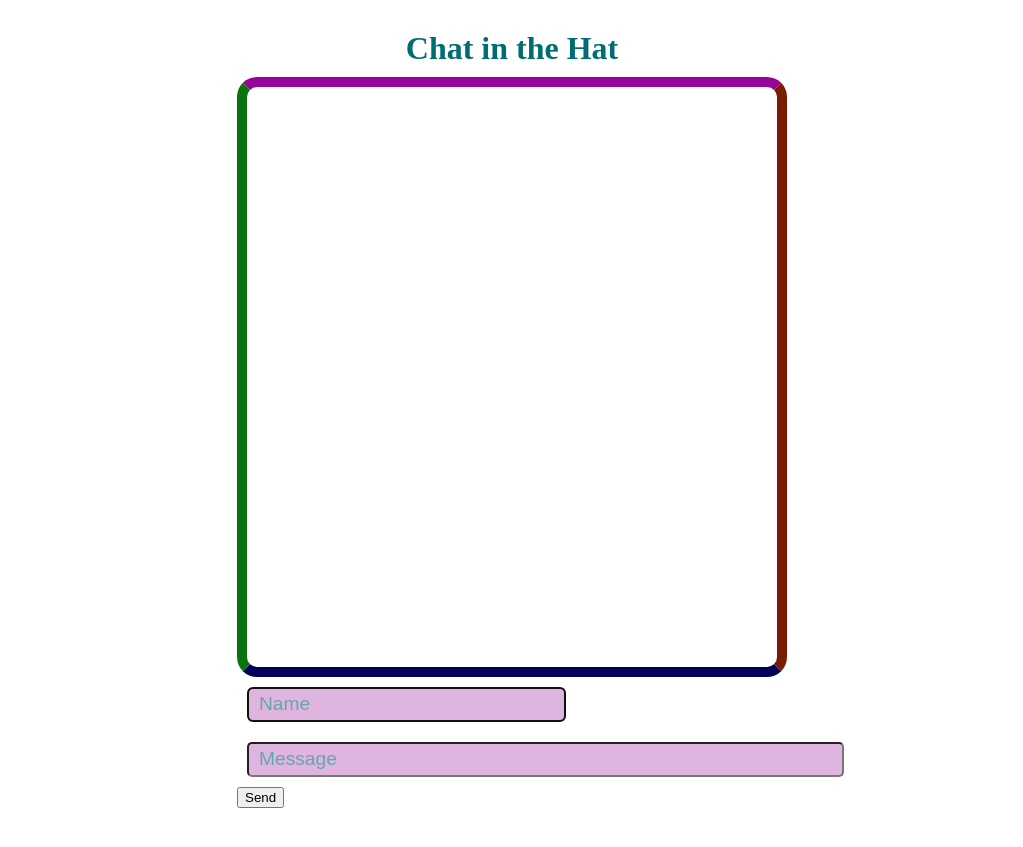
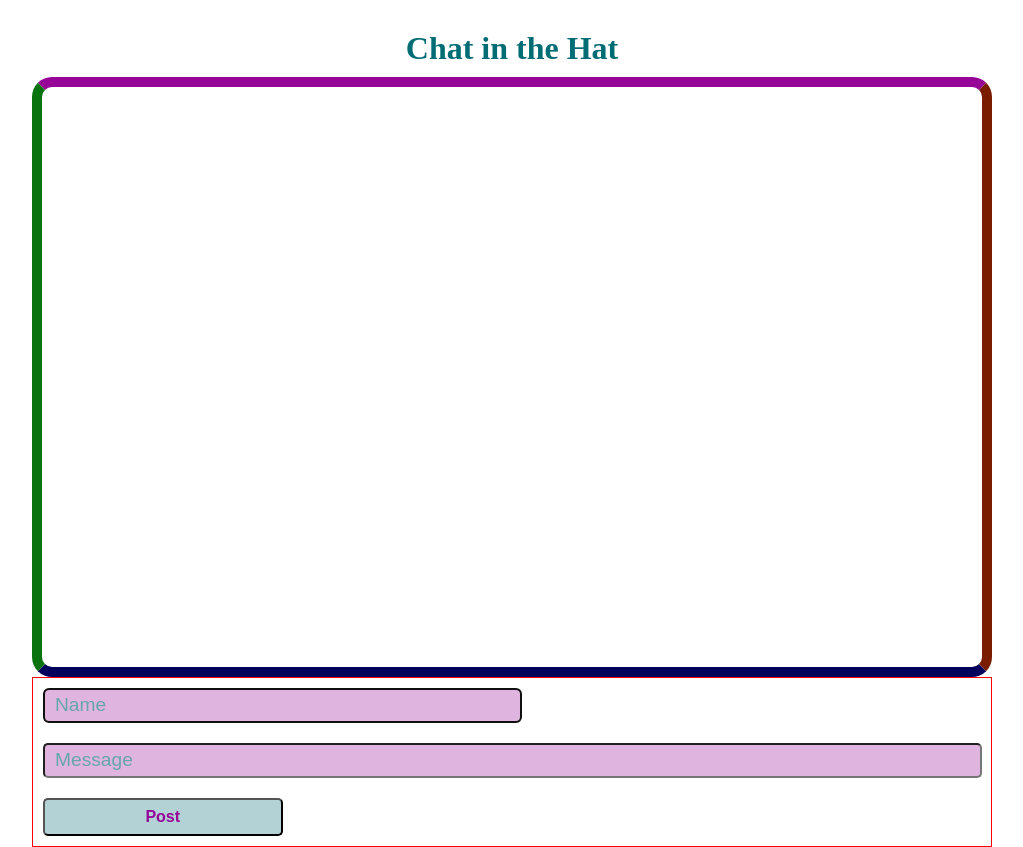
Before and after one commit to bhoskins/chatplay, a plain HTML site: page index.html in a window 1280 px wide. Shown: the whole page, without its empty margins (128-1151 px from the left). Before the commit the page ends 808 px from the top, so only its background shows below. Drawn offline with Linux system fonts and the light colour scheme; no server answers.

Commit message:
styled submit button

```diff
--- a/index.html
+++ b/index.html
@@ -21,7 +21,7 @@
       <input type="text" class="message-box"
         placeholder="Message" size="50">
       <button type="submit" class="submit-btn"
-        value="Submit">Send
+        value="Submit">Post
       </button>
     </div> <!-- .input-wrap box -->
 
--- a/styles/main.scss
+++ b/styles/main.scss
@@ -1,7 +1,7 @@
 @import 'bourbon/bourbon';
 @import 'neat/neat';
 
-$max-width: 550px;
+$max-width: 960px;
 
 $font-family: $lucida-grande;
 $primary-color: #006c73;
@@ -44,21 +44,46 @@ h1 {
   background: #fff;
   padding-left: 10px;
   height: 600px;
-
   overflow-y: scroll;
 }
 
+.input-wrap {
+  display: block;
+  border: 1px solid red;
+}
+
 .username-box,
-.message-box {
+.message-box,
+.submit-btn {
   display: block;
   margin: 10px 0 10px 10px;
-/*   border: 2px solid \$secondary-color; */
   border-radius: 5px;
   background: tint($secondary-color, 70%);
   line-height: 1.5em;
   color: $secondary-color;
 }
 
+.username-box {
+  width: 50%;
+}
+
+.message-box {
+  width: 98%;
+}
+
+.submit-btn {
+  display: block;
+  width: 25%;
+  height: 38px;
+  font-size: 1em;
+  font-weight: 700;
+  line-height: 1.5em;
+  background: tint($primary-color, 70%);
+}
+
+.submit-btn:hover {
+  background: $highlightblue-color;
+}
 
 .username-box[placeholder],
 .message-box[placeholder] {
@@ -103,7 +128,6 @@ h1 {
 .message-li {
   display: block;
   width: 100%;
-  //height: 50px;
   border-bottom: 1px solid blue;
 }
 
@@ -129,6 +153,6 @@ h1 {
 }
 
 .message-wrap {
-  width: 60%;
+  width: 100%;
   vertical-align: top;
 }
```
Also changed, not shown: styles/main.css, 1 other file.
